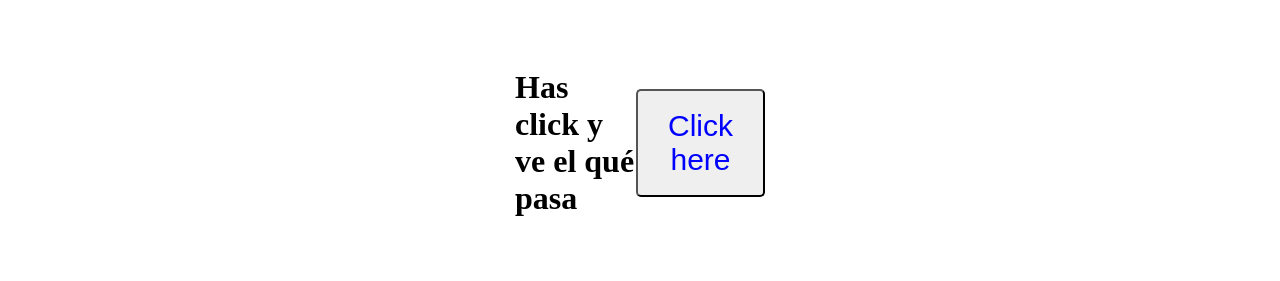
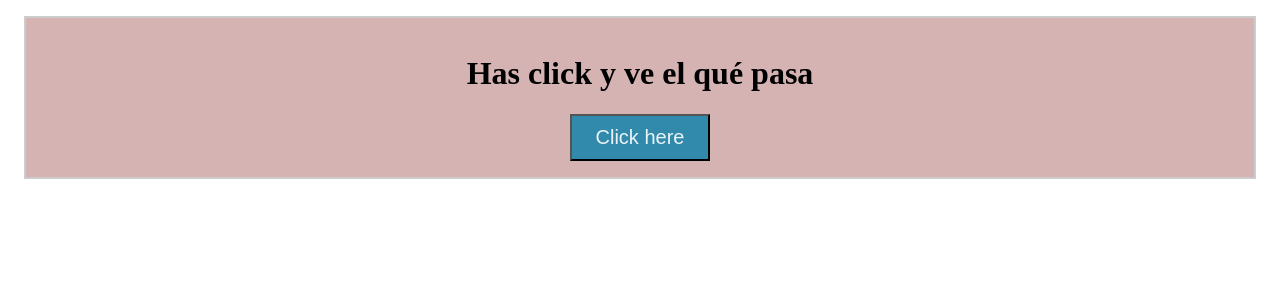
Before and after one commit to Taiza18/RuletaNombres, a plain HTML site: page index.html in a window 1280 px wide. Drawn offline with Linux system fonts and the light colour scheme.

Commit message:
cambio splice

```diff
--- a/main.js
+++ b/main.js
@@ -6,6 +6,13 @@ const botonhtml = document.getElementById("boton");
 function changeName(){
     const random = Math.floor(Math.random() * miArray.length);
     document.getElementById("titulo").innerHTML = miArray[random];
+    miArray.splice(random, 1);
 }
 
 botonhtml.addEventListener("click", changeName);
+/*let numero = 0;
+
+while ( numero < 10 ){
+    numero ++;
+    document.write(numero + "<br>");
+}*/
--- a/style.css
+++ b/style.css
@@ -2,7 +2,7 @@
     font-size: 50px;
     flex-wrap: wrap;
 }*/
-.Students{
+/*.Students{
     color:blue;
     font-size:30px;
     border-radius: 5px;
@@ -15,4 +15,23 @@
     height: 250px;
     width: 250px;
     padding: 10px;
+}*/
+.firstDiv{
+    background-color:  #d5b3b3;
+    text-align: center;
+    margin: 1rem;
+    padding: 1rem;
+    border: 2px solid #ccc;
 }
+.Students{
+    color : rgba(255, 255, 255, 0.9);
+    font-size: 20px;
+    padding: 0.5em 1.2em;
+    background: #318aac;
+    position: relative;
+}
+.Students:hover{
+    color: rgba(225, 225, 225, 1);
+    box-shadow: 0 4px 16px rgba(49, 138, 172, 1);
+    transition: all 0.2s ease;
+}
```
